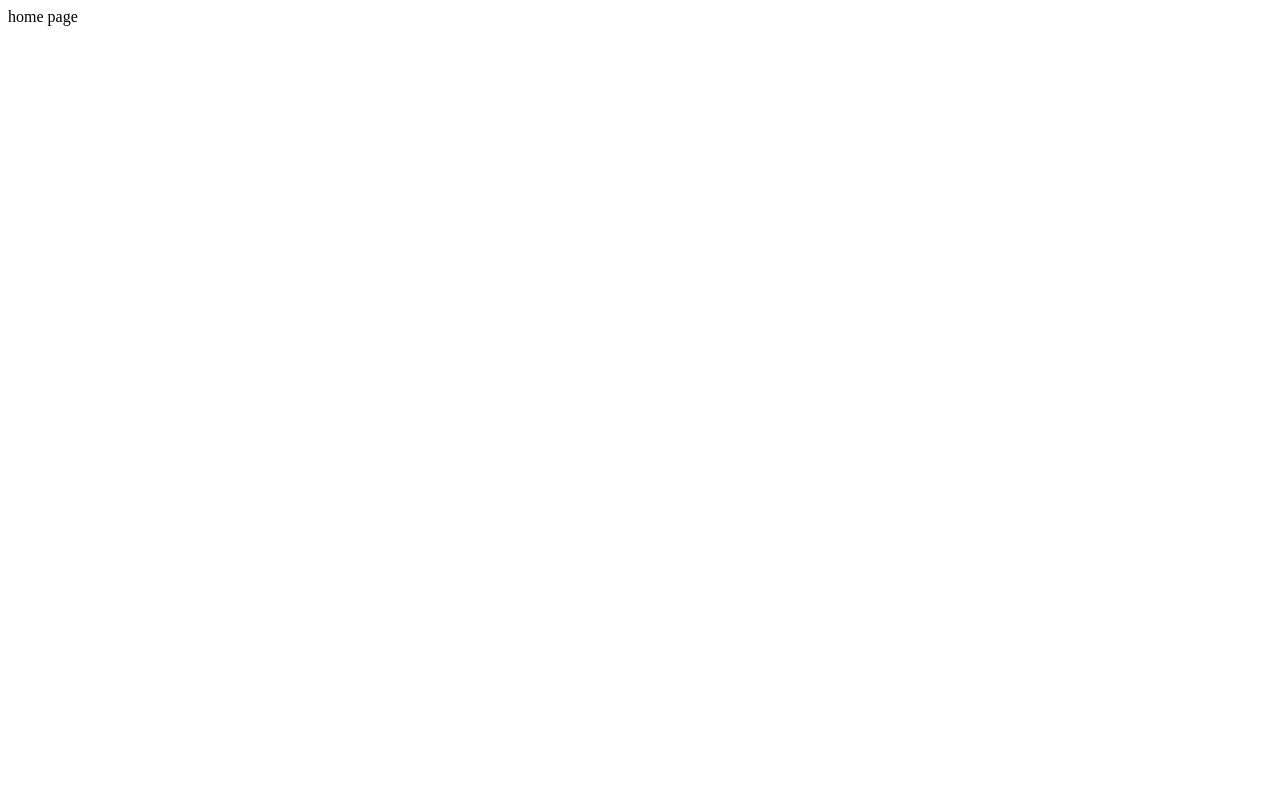
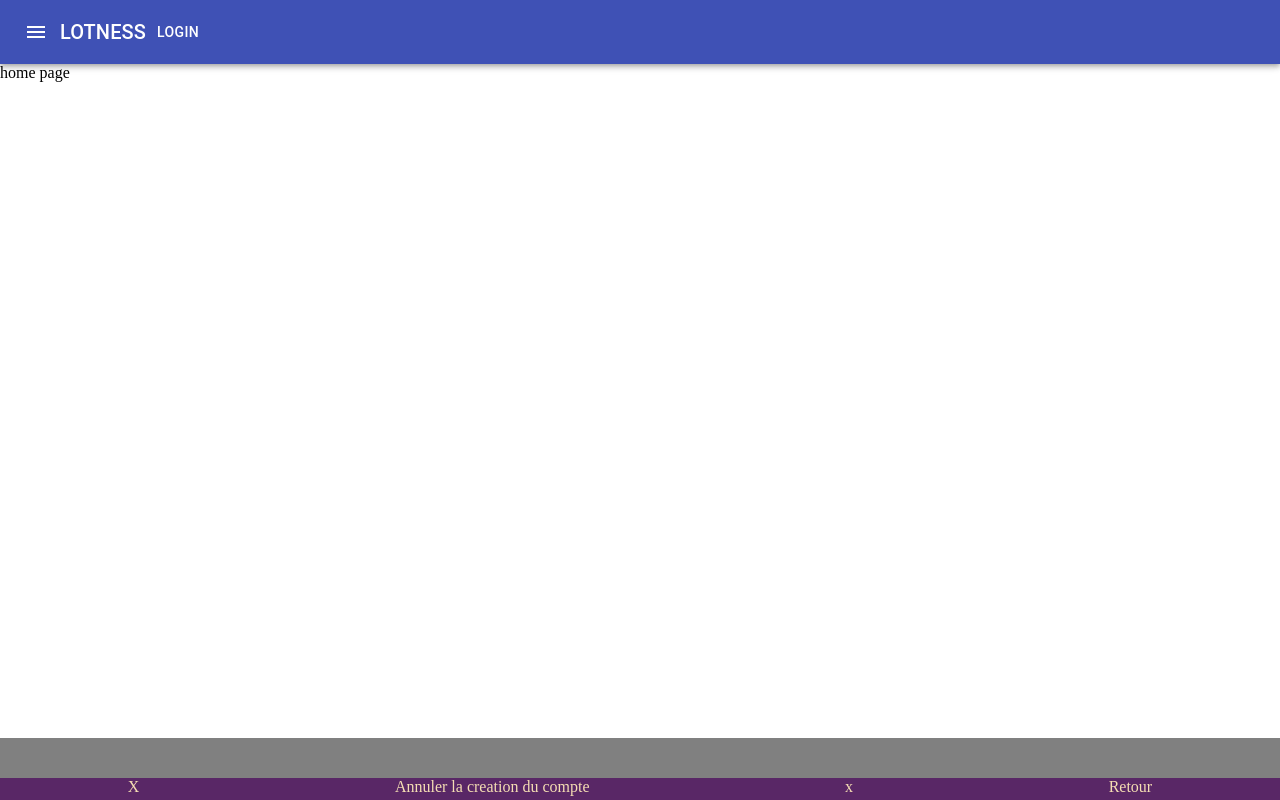
Before and after one commit to rabekototsiresy/lot, a React (Create React App) app: page / in a window 1280 px wide. Built offline with nearby package versions, Linux system fonts and the light colour scheme.

Commit message:
feat : add header and message bottom

```diff
--- a/package.json
+++ b/package.json
@@ -4,6 +4,7 @@
   "private": true,
   "dependencies": {
     "@material-ui/core": "^4.11.2",
+    "@material-ui/icons": "^4.11.2",
     "@testing-library/jest-dom": "^5.11.4",
     "@testing-library/react": "^11.1.0",
     "@testing-library/user-event": "^12.1.10",
--- a/src/App.js
+++ b/src/App.js
@@ -2,6 +2,8 @@
 import "./utils/i18n";
 import { BrowserRouter as Router, Switch, Route } from 'react-router-dom'
 import HomePage from "./pages/HomePage";
+import NavbarComp from "./components/NavbarComp";
+import MessBottomComp from "./components/MessBottomComp";
 
 const App = ()=> {
 
@@ -11,9 +13,13 @@ const App = ()=> {
 
     <Router>
 
+      <Route component={ NavbarComp} />
+
       <Switch>
         <Route path="/" exact component={ HomePage } />
       </Switch>
+
+      <Route component={ MessBottomComp  } />
 
     </Router>
 
--- a/src/assets/css/app.css
+++ b/src/assets/css/app.css
@@ -0,0 +1,28 @@
+body{
+    margin: 0px;
+}
+
+.line-purple{
+    height: 22px;
+    width: 100%;
+    background-color: #592766;
+    color: wheat;
+    display: flex;
+    justify-content: space-around;
+}
+
+.popup-bottom{
+    display: flex;
+    height: 40px;
+    background-color: gray;
+
+
+}
+
+.mess-bottom{
+    display: flex;
+    flex-direction: column;
+    position: absolute;
+    bottom: 0px;
+    width: 100%;
+}
--- /dev/null
+++ b/src/components/MessBottomComp.jsx
@@ -0,0 +1,14 @@
+import React from 'react'
+import LinePurpleUi from '../ui/LinePurpleUi'
+import PopupBottomUi from '../ui/PopupBottomUi'
+
+const MessBottomComp = () => {
+    return (
+        <div className="mess-bottom">
+            <PopupBottomUi />
+            <LinePurpleUi />
+        </div>
+    )
+}
+
+export default MessBottomComp
--- /dev/null
+++ b/src/components/NavbarComp.jsx
@@ -0,0 +1,27 @@
+import React from 'react'
+import Button from '@material-ui/core/Button'
+import AppBar from '@material-ui/core/AppBar';
+import Toolbar from '@material-ui/core/Toolbar';
+import Typography from '@material-ui/core/Typography';
+import IconButton from '@material-ui/core/IconButton';
+import MenuIcon from '@material-ui/icons/Menu';
+
+
+
+const  NavbarComp = ()=>{
+    return(
+        <AppBar position="static">
+            <Toolbar>
+            <IconButton edge="start"  color="inherit" aria-label="menu">
+                <MenuIcon />
+            </IconButton>
+            <Typography variant="h6" >
+                LOTNESS
+            </Typography>
+                <Button color="inherit">Login</Button>
+            </Toolbar>
+        </AppBar>
+    )
+}
+
+export default NavbarComp;
--- a/src/index.js
+++ b/src/index.js
@@ -1,7 +1,7 @@
 import React from 'react';
 import ReactDOM from 'react-dom';
 import App from './App';
-
+import './assets/css/app.css';
 
 ReactDOM.render(
   <React.StrictMode>
--- /dev/null
+++ b/src/ui/LinePurpleUi.jsx
@@ -0,0 +1,14 @@
+import React from 'react'
+
+const LinePurpleUi = () => {
+    return (
+        <div className="line-purple">
+            <span>X</span>
+            <span>Annuler la creation du compte</span>
+            <span>x</span>
+            <span>Retour</span>
+        </div>
+    )
+}
+
+export default LinePurpleUi
--- /dev/null
+++ b/src/ui/PopupBottomUi.jsx
@@ -0,0 +1,11 @@
+import React from 'react'
+
+const PopupBottomUi = () => {
+    return (
+        <div className="popup-bottom">
+
+        </div>
+    )
+}
+
+export default PopupBottomUi
```
Also changed, not shown: 2 other files (tests, documents, lock files or other folders).
